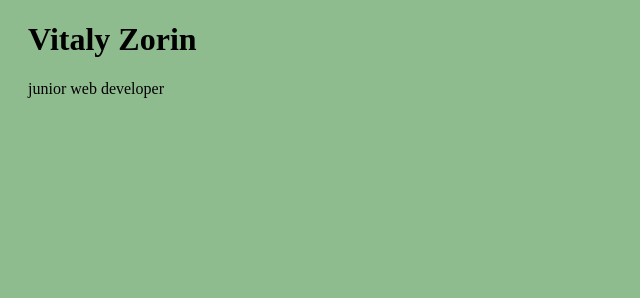
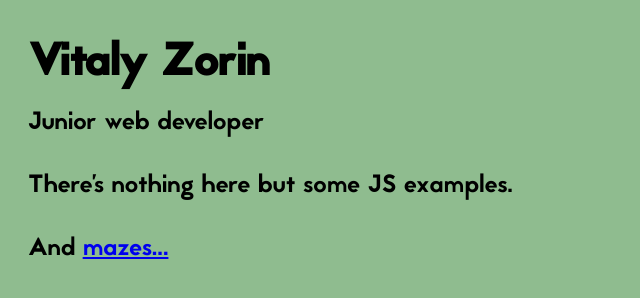
Before and after one commit to oceanic71/oceanic71.github.io, a plain HTML site: page index.html in a window 1280 px wide. Shown: the whole page, without its empty margins (0-640 px from the left). Drawn offline with Linux system fonts and the light colour scheme.

Commit message:
add some text

```diff
--- a/index.html
+++ b/index.html
@@ -3,12 +3,14 @@
 <head>
     <link rel="stylesheet" href="styles.css">
     <meta charset="UTF-8">
-    <title>main page</title>
+    <title>Main page</title>
 </head>
 <body>
 <div id="main-content">
     <h1>Vitaly Zorin</h1>
-    <p>junior web developer</p>
+    <p class="sub-title">Junior web developer</p>
+    <p>There's nothing here but some JS examples.</p>
+    <p>And <a href="https://oceanic71.github.io/js_examples/16_mazes/">mazes...</a></p>
 </div>
 </body>
 </html>
--- a/styles.css
+++ b/styles.css
@@ -1,11 +1,29 @@
+@font-face {
+    font-family: jaapokki;
+    src: url(fonts/jaapokki-regular.ttf);
+}
+
 * {
     box-sizing: border-box;
 }
 
 body {
     background-color: darkseagreen;
+    font-family: jaapokki, Calibri, "sans-serif";
+    font-size: 25px;
 }
 
 #main-content {
     margin-left: 20px;
 }
+
+h1 {
+    font-size: 45px;
+    margin-bottom: 5px;
+}
+
+.sub-title {
+    margin-top: 0px;
+    font-size: 25px;
+    /*font-family: "Helvetica Neue", Helvetica, Arial, sans-serif;*/
+}
```
Also changed, not shown: fonts/jaapokki-regular.ttf (added).
